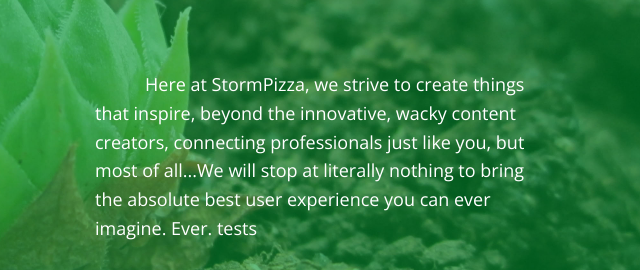
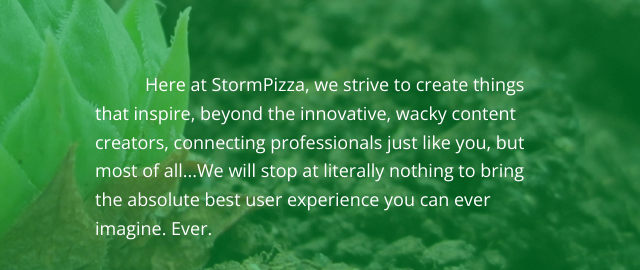
Before and after one commit to StormPizza/NeverBlog, a plain HTML site: page index.html in a window 1280 px wide. Shown: the part 270-540 px from the top of the page, 590-1230 px from the left. Drawn offline with nearby package versions, Linux system fonts and the light colour scheme; a web font is replaced by a local one.

Commit message:
removes tests
 missed one

```diff
--- a/index.html
+++ b/index.html
@@ -20,7 +20,7 @@
   <header><!--referenced in header.sass--><!--.header-position--><h1 class="logo">SP</h1><div class="nav"><a href="#about">About</a><a href="#project">Project</a><a href="#blog">Blog</a><a href="#contact">Contact</a></div></header>
 
   <div class="home-sections">
-    <section id="about" class="about"><div class="flex flex--space-around"><div class="col-1"><h2>And<br>Things<br>such<br>wow...</h2></div><div class="col-1 push-down"><p>  Here at StormPizza, we strive to create things that inspire, beyond the innovative, wacky content creators, connecting professionals just like you, but most of all...We will stop at literally nothing to bring the absolute best user experience you can ever imagine. Ever. tests</p><p class="last">...and we never will. That is our promise to you.</p></div><!--home lead is so we can have our own specific font and size//home-lead is seen in home.sass and home-about.sass
+    <section id="about" class="about"><div class="flex flex--space-around"><div class="col-1"><h2>And<br>Things<br>such<br>wow...</h2></div><div class="col-1 push-down"><p>  Here at StormPizza, we strive to create things that inspire, beyond the innovative, wacky content creators, connecting professionals just like you, but most of all...We will stop at literally nothing to bring the absolute best user experience you can ever imagine. Ever. </p><p class="last">...and we never will. That is our promise to you.</p></div><!--home lead is so we can have our own specific font and size//home-lead is seen in home.sass and home-about.sass
 
 ///////////This is from second appendix
 //video(poster="about-bg.png" autoplay="true")
```
